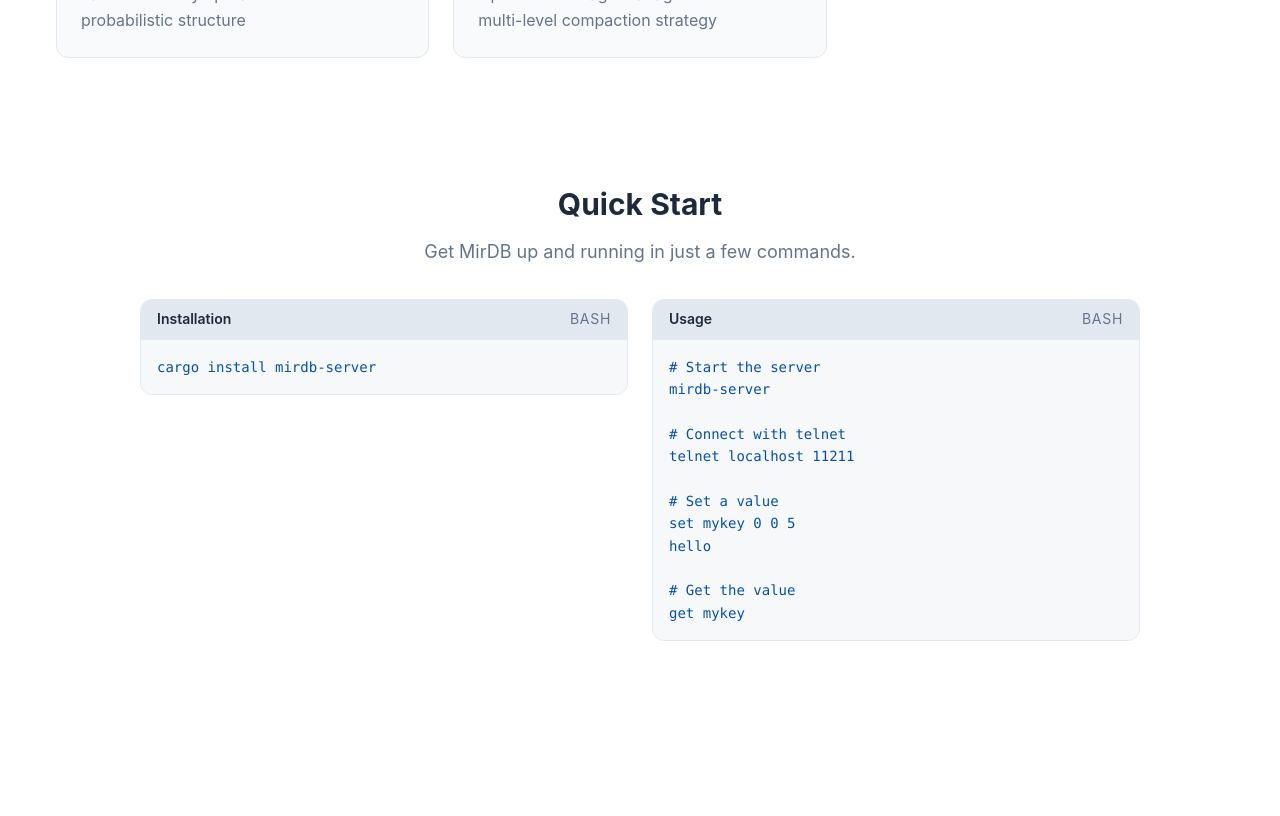
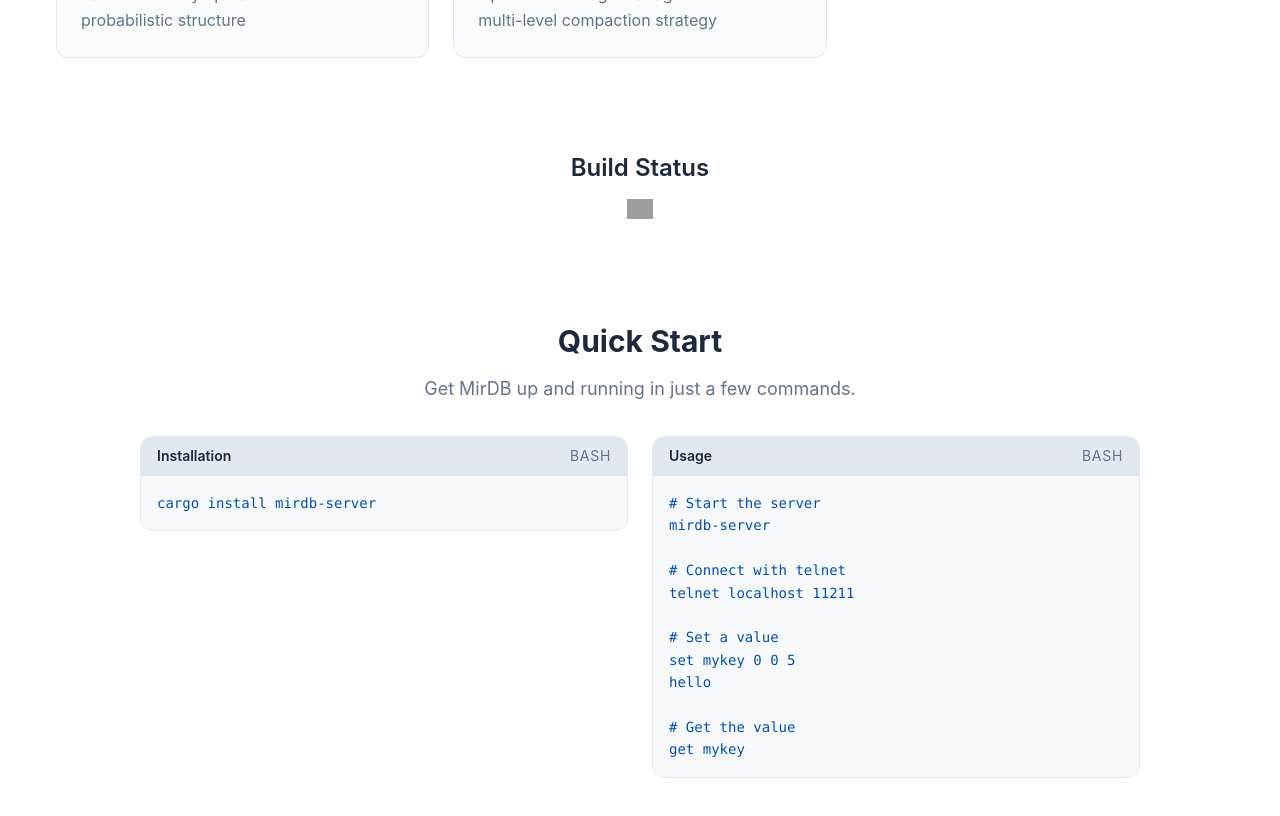
Before and after one commit to yetone/mirdb, a React (Vite) app in the folder homepage/: page / in a window 1280 px wide. Shown: the part 1840-2656 px from the top of the page. Before the commit the page ends 2545 px from the top, so only its background shows below. Built offline with nearby package versions, Linux system fonts and the light colour scheme; grey boxes are pictures that could not be loaded.

Commit message:
feat(homepage): integrate Badge component into App
Display CircleCI build status badge in a dedicated section
per REQ-8 requirements.

```diff
--- a/homepage/src/App.tsx
+++ b/homepage/src/App.tsx
@@ -2,8 +2,9 @@
  * Main application component with layout structure.
  */
 
-import { Header, Hero, Features, QuickStart } from './components'
+import { Header, Hero, Features, QuickStart, Badge } from './components'
 import { Demo } from './components/sections/Demo'
+import { CIRCLECI_BADGE_URL, CIRCLECI_BUILD_URL } from './config/content'
 import './styles/globals.css'
 
 function App() {
@@ -14,6 +15,17 @@ function App() {
         <Hero />
         <Demo />
         <Features />
+        {/* Build Status Badge section */}
+        <section id="build-status" style={{ padding: '2rem 0', textAlign: 'center' }}>
+          <div className="container">
+            <h3 style={{ marginBottom: '1rem' }}>Build Status</h3>
+            <Badge
+              src={CIRCLECI_BADGE_URL}
+              alt="Build Status"
+              href={CIRCLECI_BUILD_URL}
+            />
+          </div>
+        </section>
         <QuickStart />
       </main>
     </div>
```
